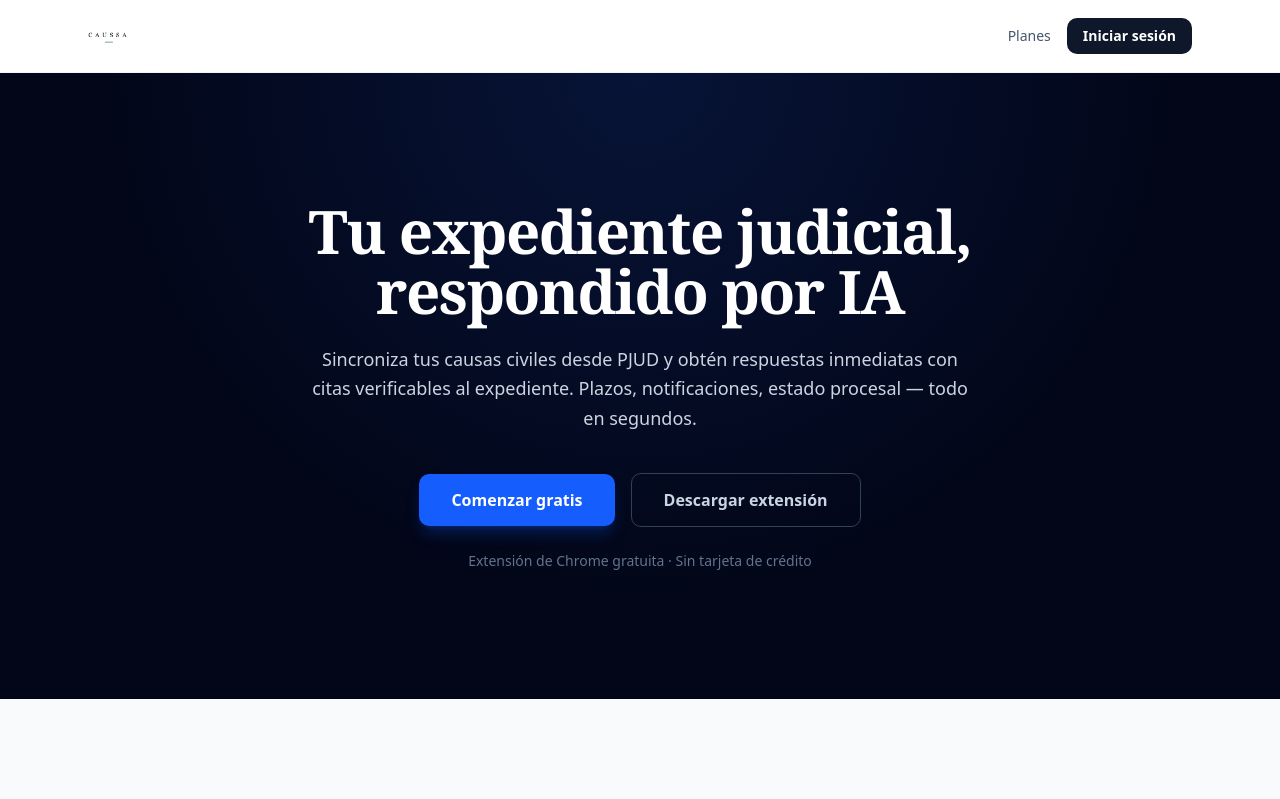
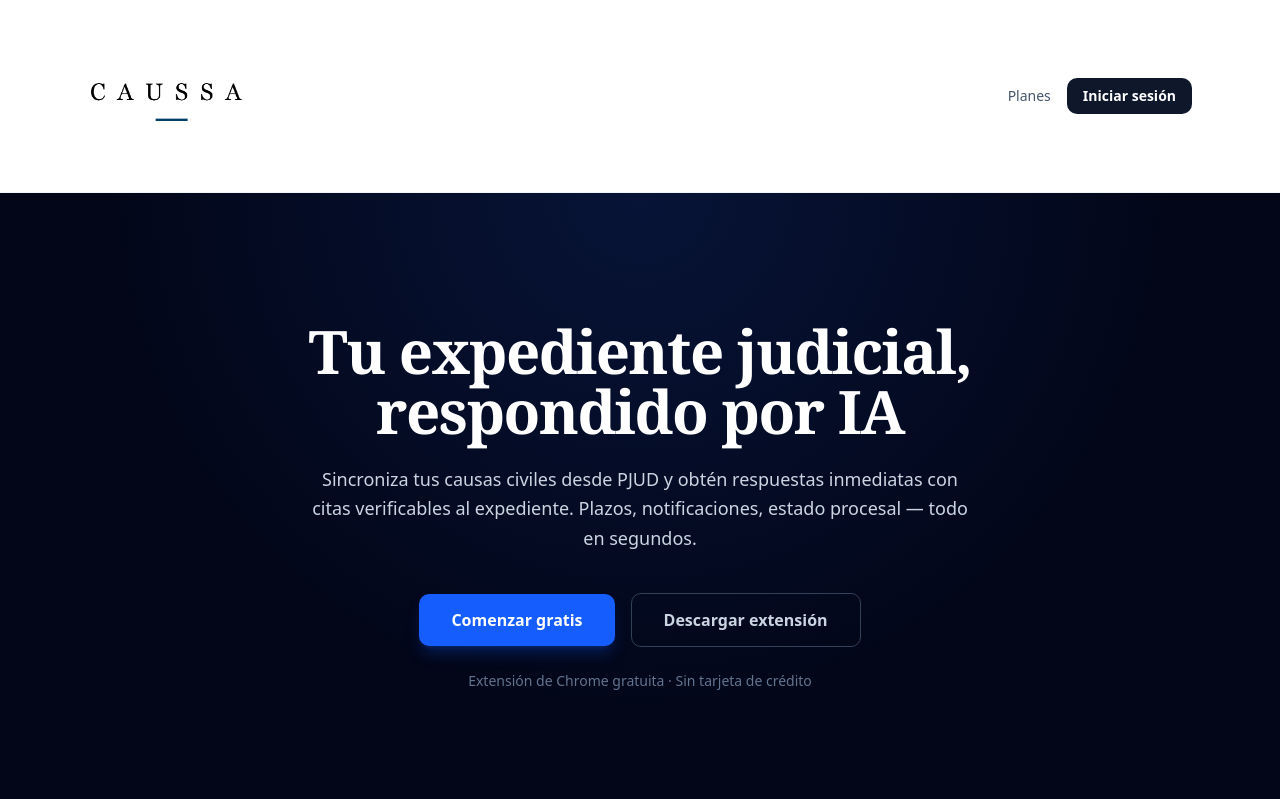
Before and after one commit to jorge-castillo-l/mvp-legal, a Next.js app: page / in a window 1280 px wide. Shown: the top 799 px of the page. Built offline with nearby package versions, Linux system fonts and the light colour scheme.

Commit message:
fix: increase logo render size 4x for better visibility

```diff
--- a/src/app/page.tsx
+++ b/src/app/page.tsx
@@ -115,7 +115,7 @@ export default function LandingPage() {
       <nav className="sticky top-0 z-50 border-b border-slate-100 bg-white/90 backdrop-blur-sm">
         <div className="mx-auto flex max-w-6xl items-center justify-between px-6 py-4">
           <Link href="/" className="flex items-center gap-3">
-            <Image src="/caussa-logo.png" alt="Caussa" width={180} height={48} priority className="h-10 w-auto" />
+            <Image src="/caussa-logo.png" alt="Caussa" width={720} height={192} priority className="h-40 w-auto" />
           </Link>
           <div className="flex items-center gap-4">
             <Link href="#pricing" className="hidden text-sm font-medium text-slate-600 hover:text-slate-900 transition-colors sm:block">
@@ -290,7 +290,7 @@ export default function LandingPage() {
       <footer className="border-t border-slate-200 bg-white py-12">
         <div className="mx-auto flex max-w-6xl flex-col items-center gap-6 px-6 sm:flex-row sm:justify-between">
           <div className="flex items-center gap-3">
-            <Image src="/caussa-logo.png" alt="Caussa" width={140} height={36} className="h-8 w-auto" />
+            <Image src="/caussa-logo.png" alt="Caussa" width={560} height={144} className="h-32 w-auto" />
           </div>
           <div className="flex gap-6 text-sm text-slate-500">
             <Link href="/terminos" className="hover:text-slate-900 transition-colors">Términos</Link>
--- a/src/app/privacidad/page.tsx
+++ b/src/app/privacidad/page.tsx
@@ -13,7 +13,7 @@ export default function PrivacidadPage() {
       <nav className="sticky top-0 z-50 border-b border-slate-100 bg-white/90 backdrop-blur-sm">
         <div className="mx-auto flex max-w-4xl items-center justify-between px-6 py-4">
           <Link href="/">
-            <Image src="/caussa-logo.png" alt="Caussa" width={180} height={48} className="h-10 w-auto" />
+            <Image src="/caussa-logo.png" alt="Caussa" width={720} height={192} className="h-40 w-auto" />
           </Link>
           <Link href="/login" className="rounded-lg bg-slate-900 px-4 py-2 text-sm font-semibold text-white hover:bg-slate-800 transition-colors">
             Iniciar sesión
--- a/src/app/terminos/page.tsx
+++ b/src/app/terminos/page.tsx
@@ -13,7 +13,7 @@ export default function TerminosPage() {
       <nav className="sticky top-0 z-50 border-b border-slate-100 bg-white/90 backdrop-blur-sm">
         <div className="mx-auto flex max-w-4xl items-center justify-between px-6 py-4">
           <Link href="/">
-            <Image src="/caussa-logo.png" alt="Caussa" width={180} height={48} className="h-10 w-auto" />
+            <Image src="/caussa-logo.png" alt="Caussa" width={720} height={192} className="h-40 w-auto" />
           </Link>
           <Link href="/login" className="rounded-lg bg-slate-900 px-4 py-2 text-sm font-semibold text-white hover:bg-slate-800 transition-colors">
             Iniciar sesión
```
